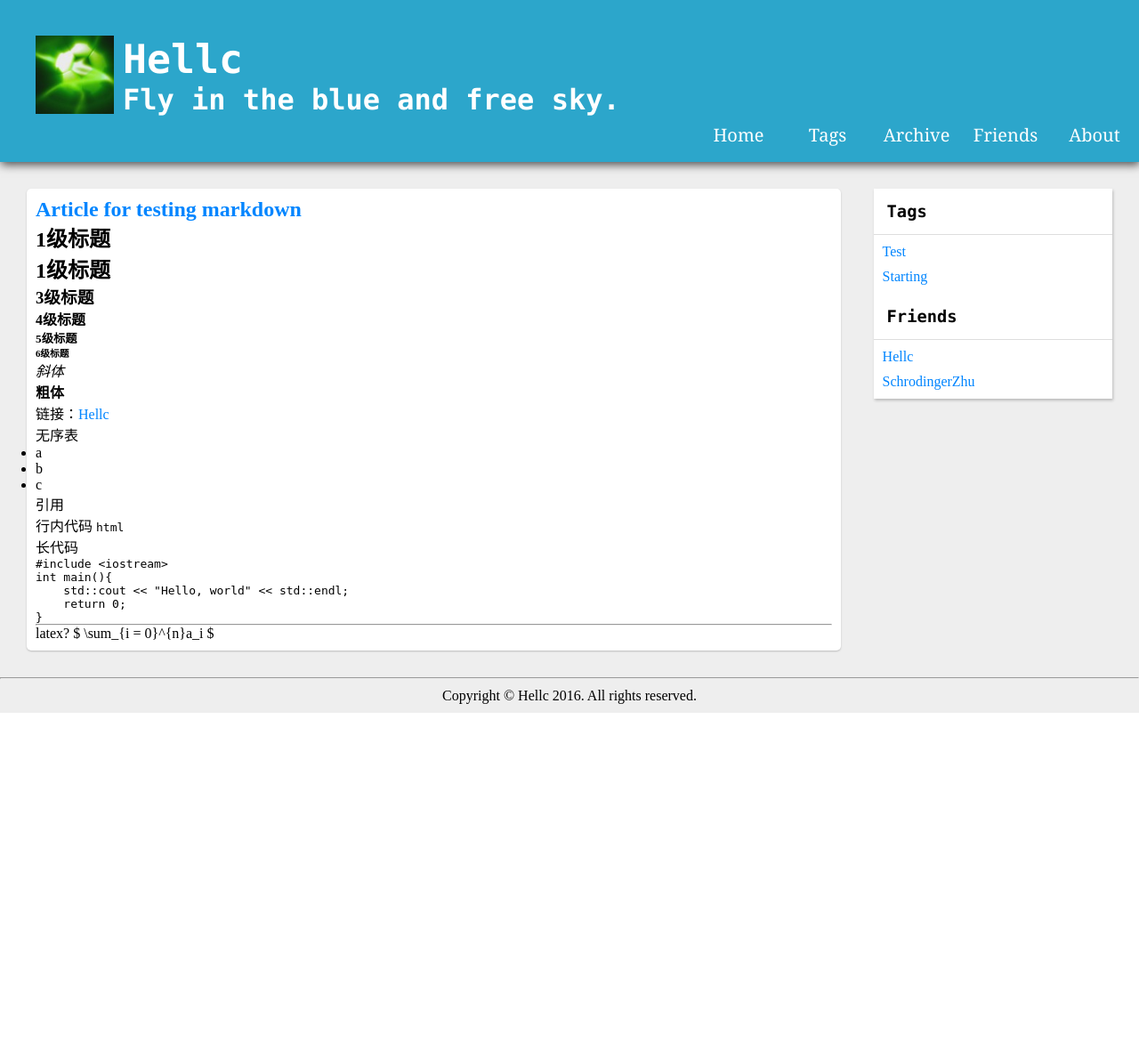
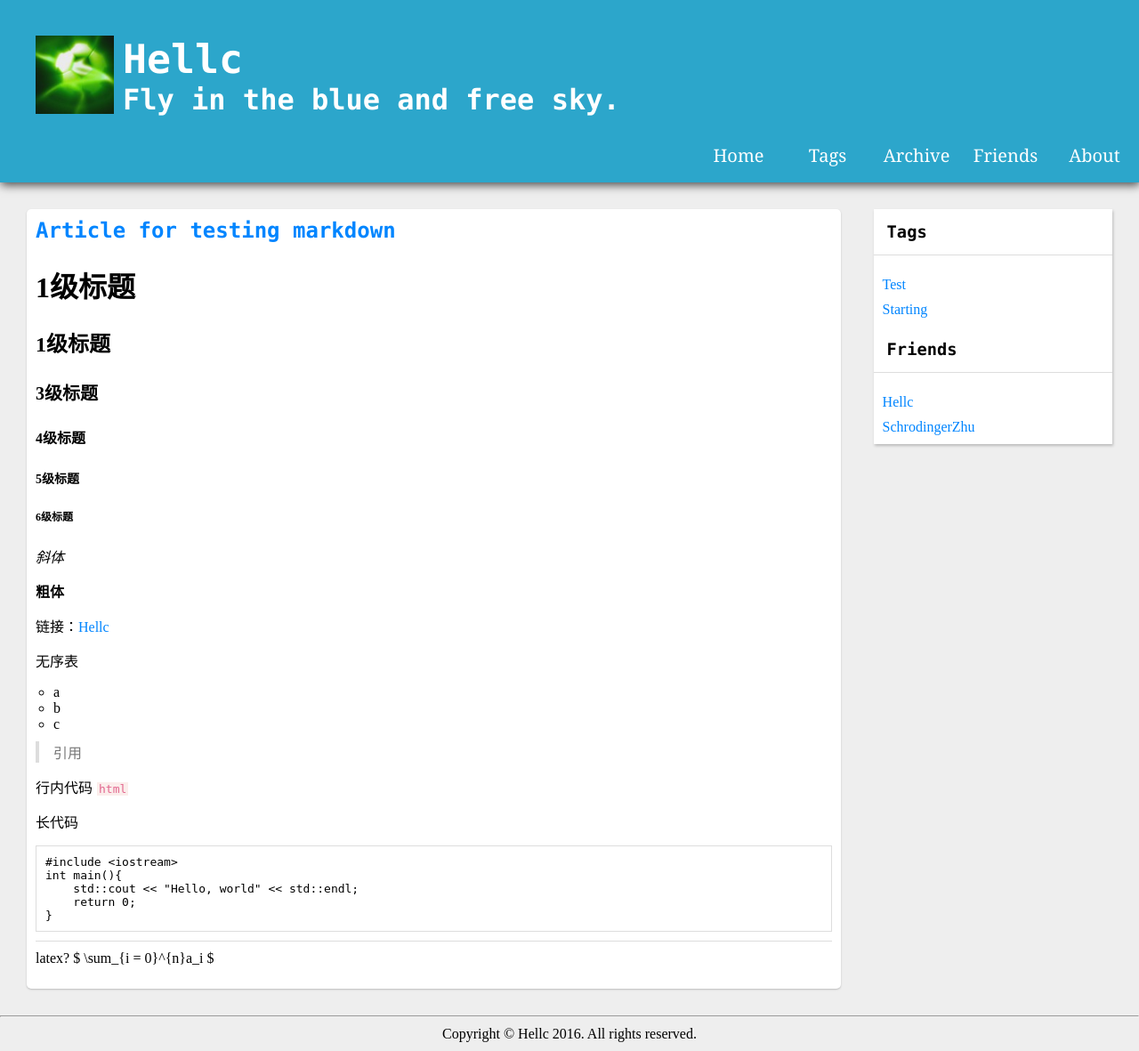
Before and after one commit to 5261/Blog, a Django app: a page that uses templates/article-detail.html in a window 1280 px wide. Shown: the whole page at 89% size. Before the commit the page ends 801 px from the top, so only its background shows below. Run offline with Django 3.2, Linux system fonts and the light colour scheme; data comes from the database, SQL or seed files in the repository; both versions use the stored data as it was after the commit; some libraries are stand-ins or nearby versions.

Commit message:
add style for markdown

```diff
--- a/Blog/static/css/article-detail.css
+++ b/Blog/static/css/article-detail.css
@@ -10,3 +10,7 @@
 
     border-radius: 5px;
 }
+
+.ArticleHeader .Title{
+    font-family: "consolas", "Ubuntu Mono", "Microsoft YaHei", Georgia, 'Times New Roman', Times, 'Songti SC', SimSun, serif;
+}
--- /dev/null
+++ b/Blog/static/css/parts/markdown.css
@@ -0,0 +1,67 @@
+.Markdown h1, h2, h3, h4, h5, h6{
+    font-weight: 600;
+    margin-bottom: 24px;
+}
+
+.Markdown h1{
+    font-size: 32px;
+}
+
+.Markdown h2{
+    font-size: 24px;
+}
+
+.Markdown h3{
+    font-size: 20px;
+}
+
+.Markdown h4{
+    font-size: 16px;
+}
+
+.Markdown h5{
+    font-size: 14px;
+}
+
+.Markdown h6{
+    font-size: 12px;
+}
+
+.Markdown hr {
+    background-color: #DDDDDD;
+    height: 1px;
+    border: 0;
+
+    margin-top: 10px;
+    margin-bottom: 10px;
+}
+
+.Markdown p{
+    margin-bottom: 15px;
+}
+
+.Markdown ul{
+    list-style-type: circle;
+    margin-bottom: 10px;
+    margin-left: 20px;
+}
+
+.Markdown blockquote{
+    padding-left: 1em;
+    color: #777777;
+    border-left: 0.25em solid #DDDDDD;
+}
+
+.Markdown p code{
+    color: #E2678F;
+    background-color: #FBEDEB;
+    margin: 1px;
+    padding-left: 2px;
+    padding-right: 2px;
+}
+
+.Markdown pre{
+    background-color: #FFFFFF;
+    padding: 10px;
+    border: 1.5px solid #DDDDDD;
+}
--- a/templates/article-detail.html
+++ b/templates/article-detail.html
@@ -5,6 +5,7 @@
 {% block style %}
 
 <link rel = "stylesheet" type = "text/css" href = "{% static 'css/article-detail.css' %}" />
+<link rel = "stylesheet" type = "text/css" href = "{% static 'css/parts/markdown.css' %}" />
 
 {% endblock %}
 
@@ -19,7 +20,7 @@
         </div>
     </header>
 
-    <div class = "ArticleBody">
+    <div class = "ArticleBody Markdown">
         {{ article.content | markdownRender}}
     </div>
 
--- a/templates/article-list.html
+++ b/templates/article-list.html
@@ -5,6 +5,7 @@
 {% block style %}
 
 <link rel = "stylesheet" type = "text/css" href = "{% static 'css/article-list.css' %}" />
+<link rel = "stylesheet" type = "text/css" href = "{% static 'css/parts/markdown.css' %}">
 
 {% endblock %}
 
@@ -37,7 +38,7 @@
             </div>
         </header>
 
-        <div class = "Summary">
+        <div class = "Summary Markdown">
             {{ article.content | markdownRender }}
         </div>
 
```
Also changed, not shown: db.sqlite3.
